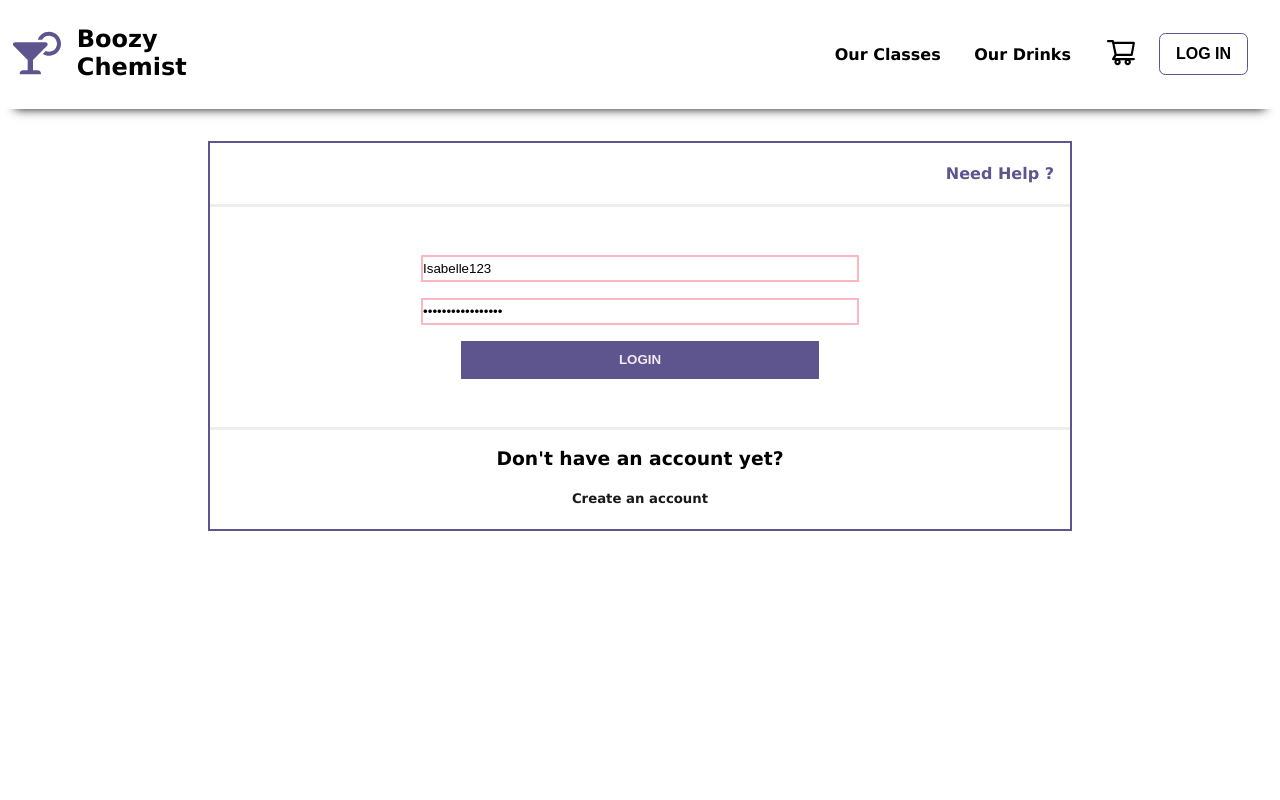
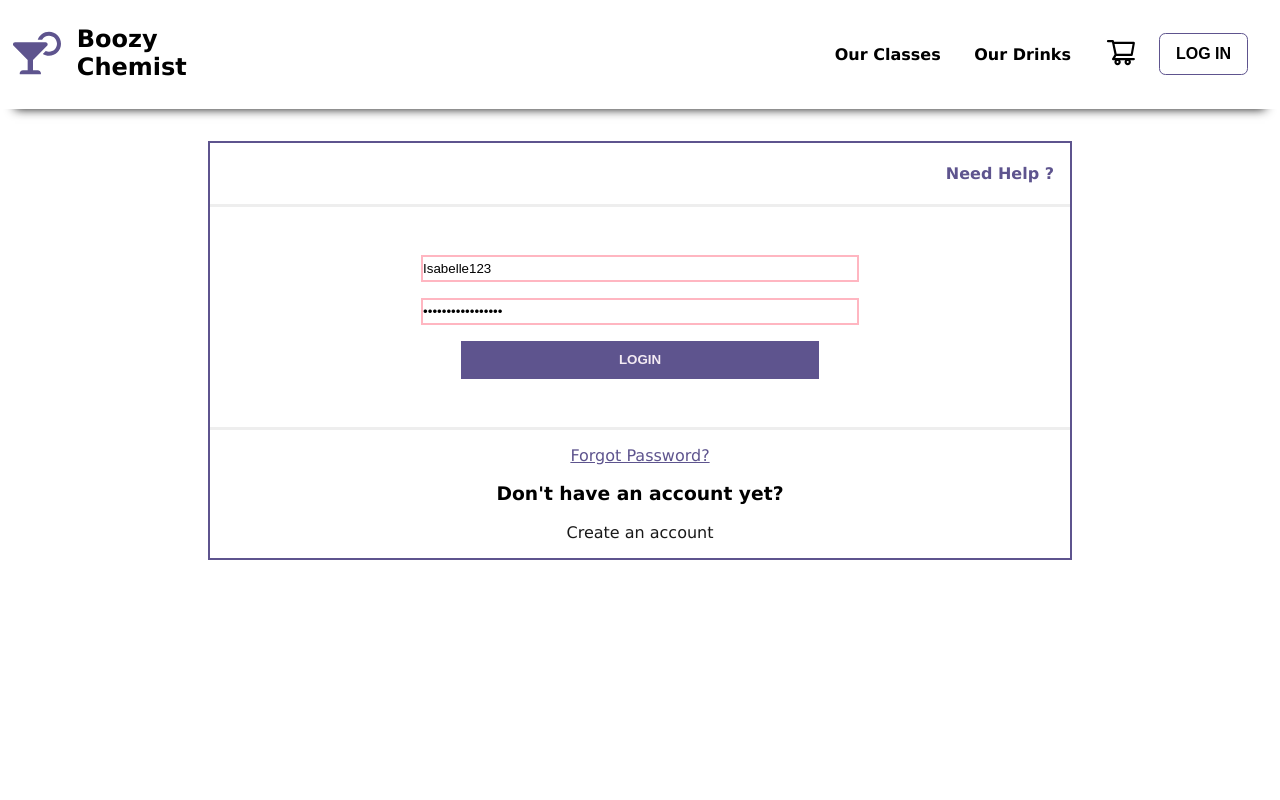
Before and after one commit to Lauryn-Owens/Boozy-Chemist, a React (Vite) app: page /ourClasses in a window 1280 px wide. Both pictures are taken after a click on the button "LOG IN". Shown: the top 800 px of the page. Built offline with nearby package versions, Linux system fonts and the light colour scheme.

Commit message:
created forgot password page

```diff
--- a/src/ApplicationRoutes/applicationRoutes.jsx
+++ b/src/ApplicationRoutes/applicationRoutes.jsx
@@ -14,6 +14,7 @@ import ErrorPage from "../Pages/error";
 import ContactUs from "../Pages/contactUs";
 import CheckOutConfirmation from "../Pages/checkOutConfirmation";
 import SignUp from "../Pages/signUp";
+import ForgotPassword from "../Pages/forgotPassword";
 
 const ApplicationRoutes = () => {
   return (
@@ -38,8 +39,9 @@ const ApplicationRoutes = () => {
           element={<CheckOutConfirmation />}
         />
         <Route exact path="/contactUs" element={<ContactUs />} />
+        <Route exact path="/forgotPassword" element={<ForgotPassword/>}/>
         <Route path="*" element={<ErrorPage />} />
-      </Routes>
+        </Routes>
     </>
   );
 };
--- a/src/ComponentStyles/LoginStyle/loginStyle.module.css
+++ b/src/ComponentStyles/LoginStyle/loginStyle.module.css
@@ -53,15 +53,22 @@
 .loginContainer .loginContent .loginFooter > * {
   text-align: center;
 }
-.loginContainer .loginContent .loginFooter h5 {
+.loginContainer .loginContent .loginFooter .link{
+  display: inline-block;
+  width:100%;
+  margin: center;
   color: var(--purple);
 }
-.loginContainer .loginContent .loginFooter h5:hover {
+#forgotPassword{
+  margin-top: 1rem;
+}
+.loginContainer .loginContent .loginFooter .link:hover {
   color: var(--black);
 }
 #signupLink {
   text-decoration: none;
   color: var(--black);
+  margin-bottom: 1rem;
 }
 #signupLink:hover {
   color: var(--bubbleGumPink);
--- a/src/Components/Login/login.jsx
+++ b/src/Components/Login/login.jsx
@@ -53,12 +53,11 @@ const Login = () => {
        <button type="submit">Login</button>
      </form>
      <section className={style.loginFooter}>
+       <Link to="/forgotPassword" className={style.link} id={style.forgotPassword}>Forgot Password?</Link>
        <h3>Don't have an account yet?</h3>
-       <h5>
-         <Link to="/signup" id={style.signupLink}>
+         <Link to="/signup" className={style.link} id={style.signupLink}>
            Create an account
          </Link>
-       </h5>
      </section>
     </main>
    </div>
--- /dev/null
+++ b/src/Pages/forgotPassword.jsx
@@ -0,0 +1,27 @@
+import {Link} from 'react-router-dom';
+import style from "../PagesStyle/forgotPasswordStyle.module.css";
+
+const ForgotPassword = () => {
+    return (
+          <main className={style.forgotPassword}>
+                <h1 className={style.header}>Forgot Password?</h1>
+                <p className={style.text}>No worries, we'll send you reset instructions.</p>
+                <form>
+                    <label htmlFor="email" className={style.emailLabel}>
+                       Email
+                    </label>
+                    <input className={style.emailInput} type="email" placeholder="Enter your email" />
+                    <input
+                    style={{width:'max-content', minHeight:'3rem', padding:'0.5rem 1rem'}}
+                     className={style.emailSubmit} type="submit" value="Reset Password" id="resetPassword" name="resetPassword"/>
+                </form>
+                <Link
+                className={style.forgotPasswordLink}
+                >
+                <i class="fa fa-arrow-left" aria-hidden="true"></i>
+                Back to log In</Link>
+          </main>
+      );
+}
+
+export default ForgotPassword;
--- a/src/Pages/login.jsx
+++ b/src/Pages/login.jsx
@@ -6,10 +6,13 @@ import Login from "../Components/Login/login";
 
 const LoginPage = () => {
      const {loggedIn, setLoggedIn, state} = useContext(CartContext);
+
+     //get total quantity of cart items
      const totalQuantity = () => {
           return state.reduce((total, item) => total + item.quantity, 0);
       };
 
+      //assign quantity to variable
       const total = totalQuantity();
 
     return (
--- /dev/null
+++ b/src/PagesStyle/forgotPasswordStyle.module.css
@@ -0,0 +1,20 @@
+.forgotPassword{
+    width:85%;
+    margin:center;
+    margin-top:3rem;
+    box-shadow: rgba(0, 0, 0, 0.15) 1.95px 1.95px 2.6px;
+}
+.header, .text{
+    text-align: center;
+}
+
+.emailInput{
+    padding:0.5rem 0;
+}
+.forgotPasswordLink{
+    margin-top: 2rem;
+    display:block;
+    text-align: center;
+    margin:auto;
+    padding-bottom: 2rem;
+}
```
